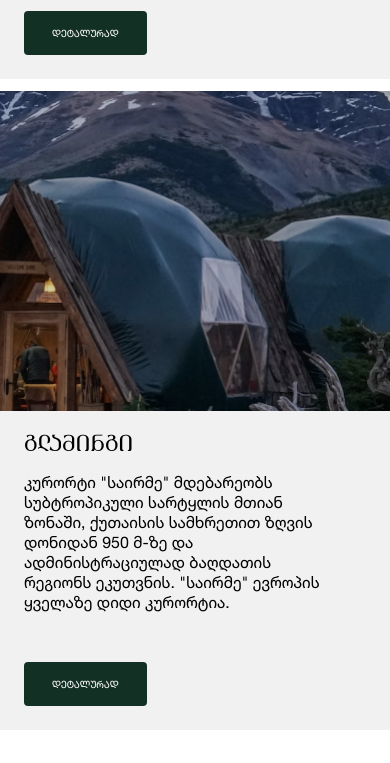
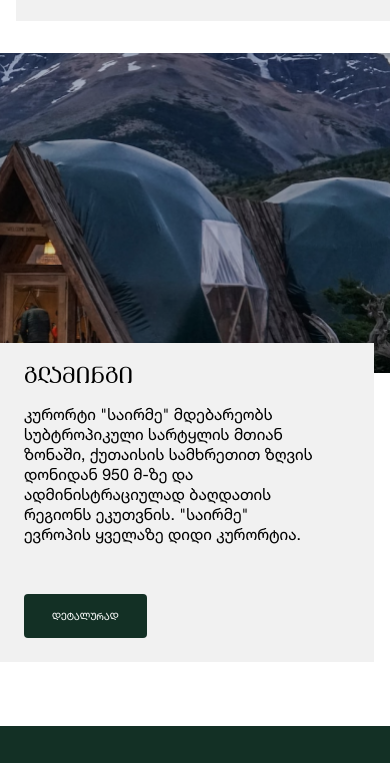
Before and after one commit to alinbrg/tetri-tskaro, a plain HTML site: page stay.html in a window 390 px wide. Shown: the part 816-1579 px from the top of the page. Drawn offline with Linux system fonts and the light colour scheme.

Commit message:
mobile done

```diff
--- a/src/css/style.scss
+++ b/src/css/style.scss
@@ -551,6 +551,10 @@ footer {
 	max-width: 1920px;
 	margin: 0 auto;
 	width: 100%;
+	@media (max-width: 1024px) {
+		padding-top: calc(var(--header-height) + 3.2rem) !important;
+		padding-bottom: 6.4rem;
+	}
 	.stay-block {
 		margin-top: 1.2rem;
 		display: grid;
@@ -561,6 +565,7 @@ footer {
 			grid-template-columns: 1fr;
 			grid-template-areas: "img" "text";
 			padding: 0;
+			margin-top: 3.2rem;
 		}
 		&:nth-of-type(2) {
 			padding-left: 0;
@@ -578,6 +583,9 @@ footer {
 				margin-top: 2.6rem;
 				@media (max-width: 1024px) {
 					margin: 0;
+					width: calc(100% - 1.6rem);
+					margin-right: auto;
+					margin-top: -3rem;
 				}
 			}
 			.stay-img {
@@ -594,6 +602,9 @@ footer {
 		@media (max-width: 1024px) {
 			margin: 0;
 			padding: 2.4rem;
+			width: calc(100% - 1.6rem);
+			margin-left: auto;
+			margin-top: -3rem;
 		}
 		h4 {
 			margin-bottom: 2rem;
@@ -618,6 +629,9 @@ footer {
 			width: 100%;
 			height: 100%;
 			object-fit: cover;
+		}
+		@media (max-width: 1024px) {
+			margin-top: 0;
 		}
 	}
 }
```
Also changed, not shown: src/css/style.css, 1 other file.
